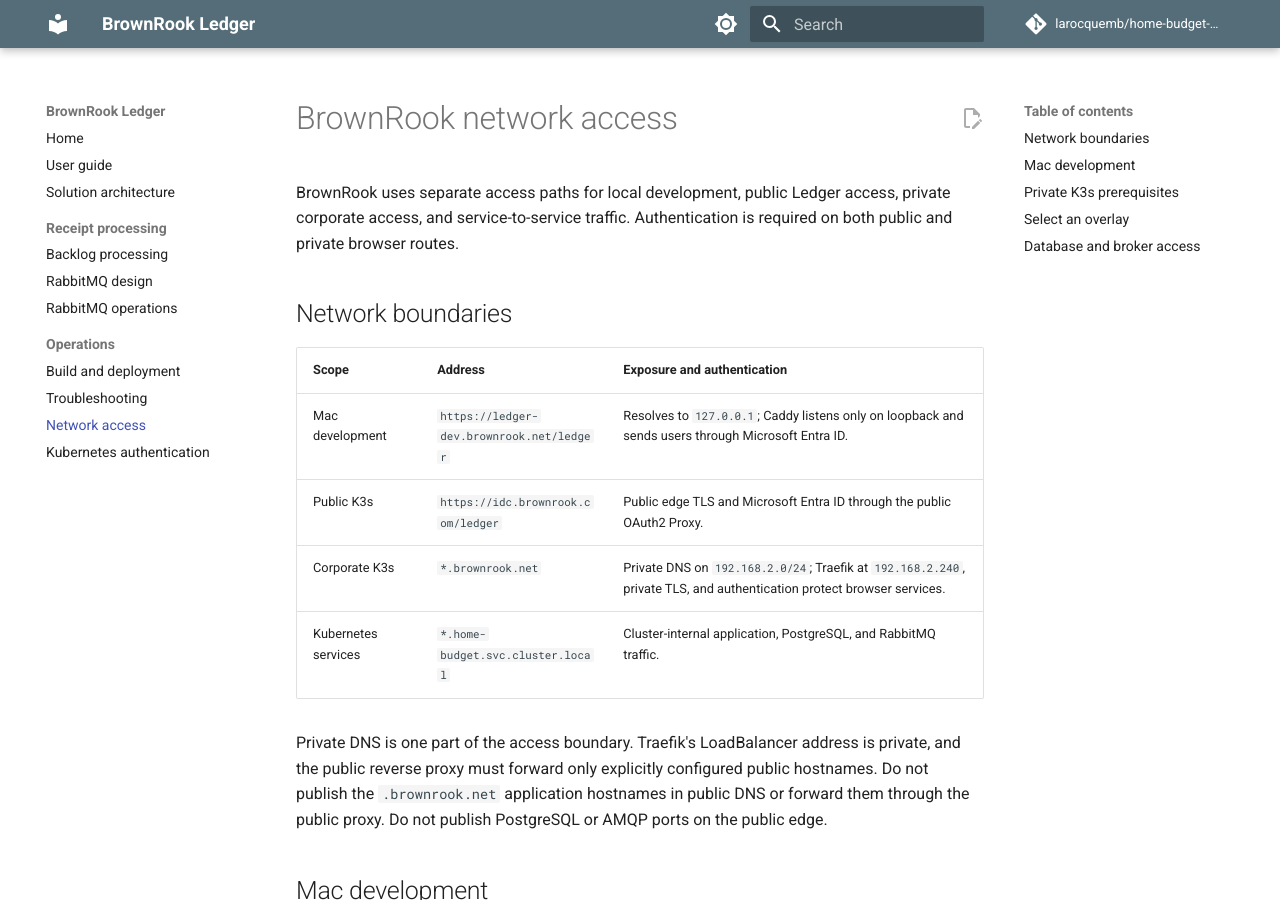
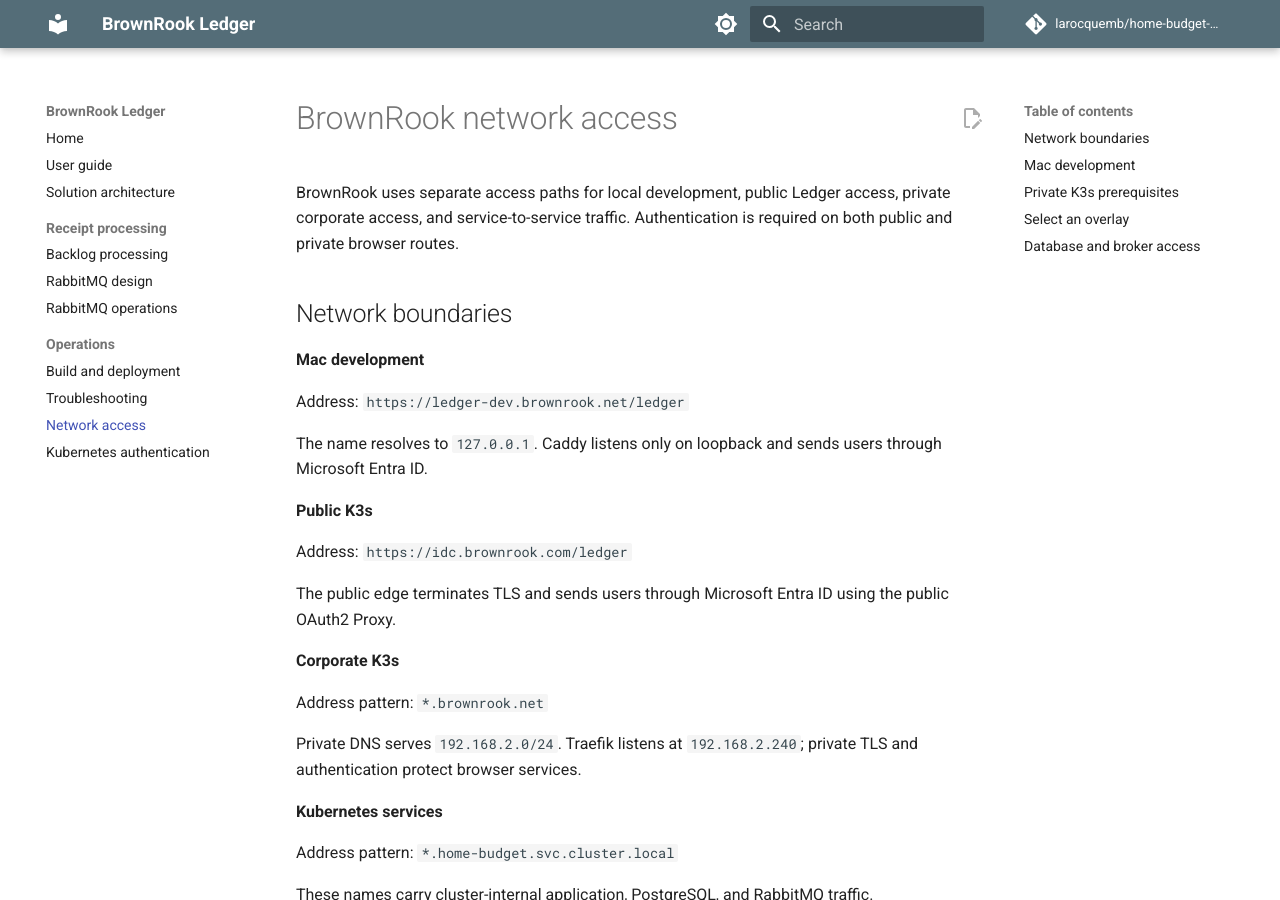
Before and after one commit to larocquemb/home-budget-pipeline, an MkDocs documentation site: the page built from docs/private-networking.md, in a window 1280 px wide and 900 px high. Built offline with MkDocs 1.6.1 and Material for MkDocs 9.7.7, drawn with Linux system fonts in a browser that asks for light colours; comment, search, counter and statistics services are not loaded.

```diff
--- a/docs/private-networking.md
+++ b/docs/private-networking.md
@@ -6,12 +6,33 @@ is required on both public and private browser routes.
 
 ## Network boundaries
 
-| Scope | Address | Exposure and authentication |
-| --- | --- | --- |
-| Mac development | `https://ledger-dev.brownrook.net/ledger` | Resolves to `127.0.0.1`; Caddy listens only on loopback and sends users through Microsoft Entra ID. |
-| Public K3s | `https://idc.brownrook.com/ledger` | Public edge TLS and Microsoft Entra ID through the public OAuth2 Proxy. |
-| Corporate K3s | `*.brownrook.net` | Private DNS on `192.168.2.0/24`; Traefik at `192.168.2.240`, private TLS, and authentication protect browser services. |
-| Kubernetes services | `*.home-budget.svc.cluster.local` | Cluster-internal application, PostgreSQL, and RabbitMQ traffic. |
+**Mac development**
+
+Address: `https://ledger-dev.brownrook.net/ledger`
+
+The name resolves to `127.0.0.1`. Caddy listens only on loopback and sends users
+through Microsoft Entra ID.
+
+**Public K3s**
+
+Address: `https://idc.brownrook.com/ledger`
+
+The public edge terminates TLS and sends users through Microsoft Entra ID using
+the public OAuth2 Proxy.
+
+**Corporate K3s**
+
+Address pattern: `*.brownrook.net`
+
+Private DNS serves `192.168.2.0/24`. Traefik listens at `192.168.2.240`; private
+TLS and authentication protect browser services.
+
+**Kubernetes services**
+
+Address pattern: `*.home-budget.svc.cluster.local`
+
+These names carry cluster-internal application, PostgreSQL, and RabbitMQ
+traffic.
 
 Private DNS is one part of the access boundary. Traefik's LoadBalancer address
 is private, and the public reverse proxy must forward only explicitly configured
```
Also changed, not shown: docs/kubernetes-auth.md (+3 -1 lines), docs/rabbitmq-receipt-design.md (+15 -2 lines), docs/solution-architecture.md (+32 -17 lines).
